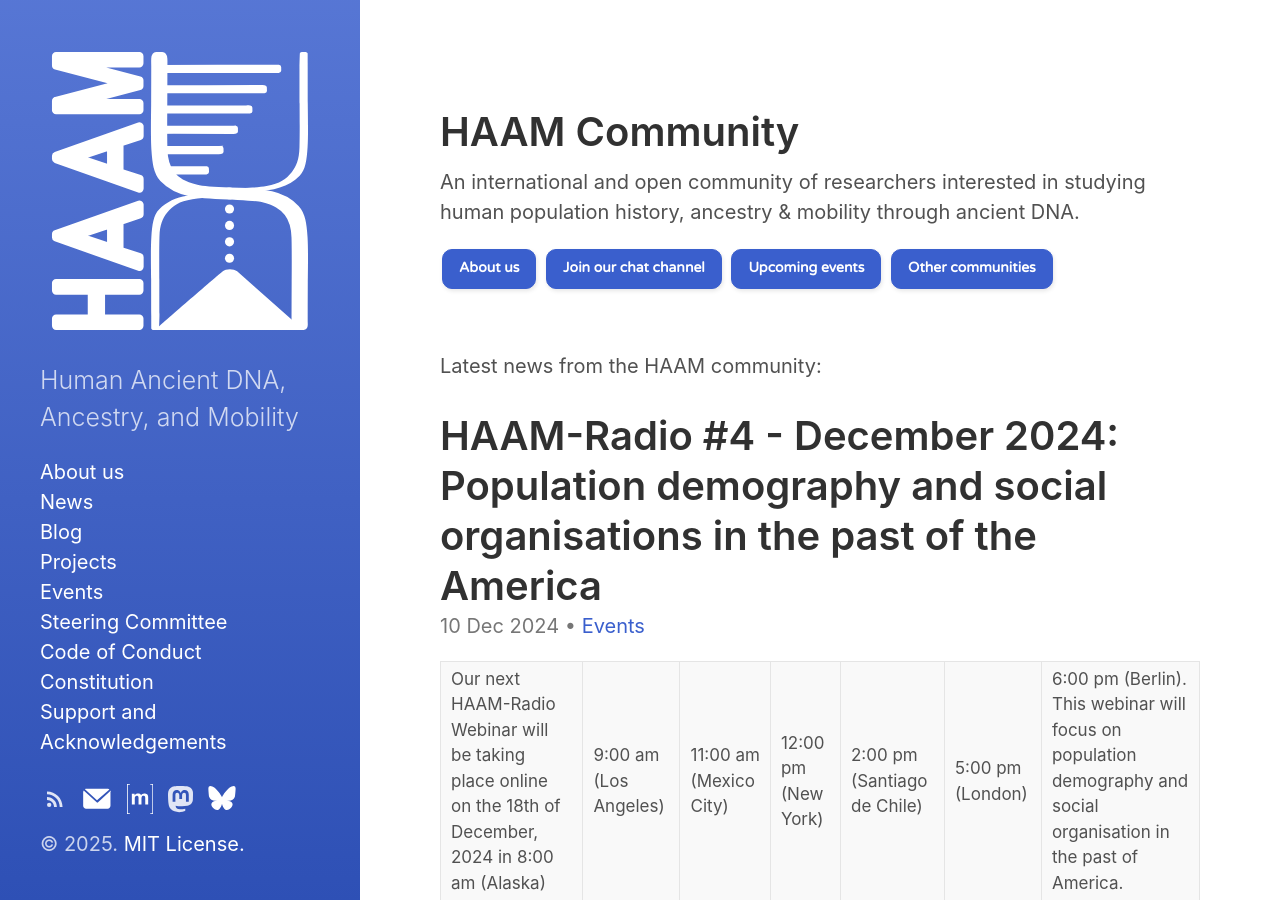
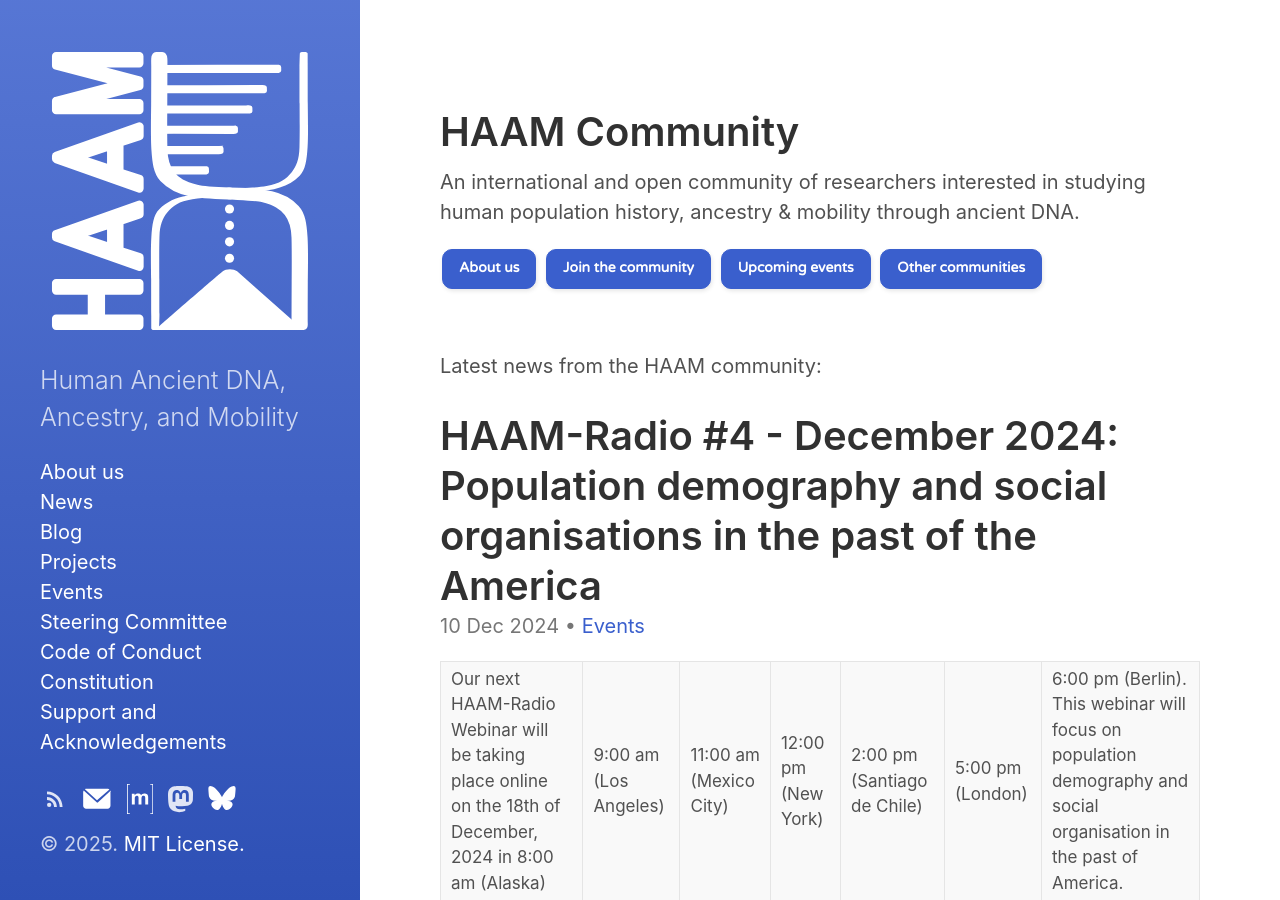
Before and after one commit to haam-community/haam-community.github.io, a Jekyll site: the page built from index.html, in a window 1280 px wide and 900 px high. Built offline with Jekyll 4.4.1, drawn with Linux system fonts in a browser that asks for light colours; the list of posts is cut into pages by our own code.

Commit message:
Update index.html
Co-authored-by: Thiseas C. Lamnidis <thisseass@gmail.com>

```diff
--- a/index.html
+++ b/index.html
@@ -18,7 +18,7 @@
   onclick="window.open('https://matrix.to/#/#haam-community:archaeo.social','_blank')"
   type="button"
 >
-  Join our chat channel
+  Join the community
 </button>
 <button
   class="button-join"
```
